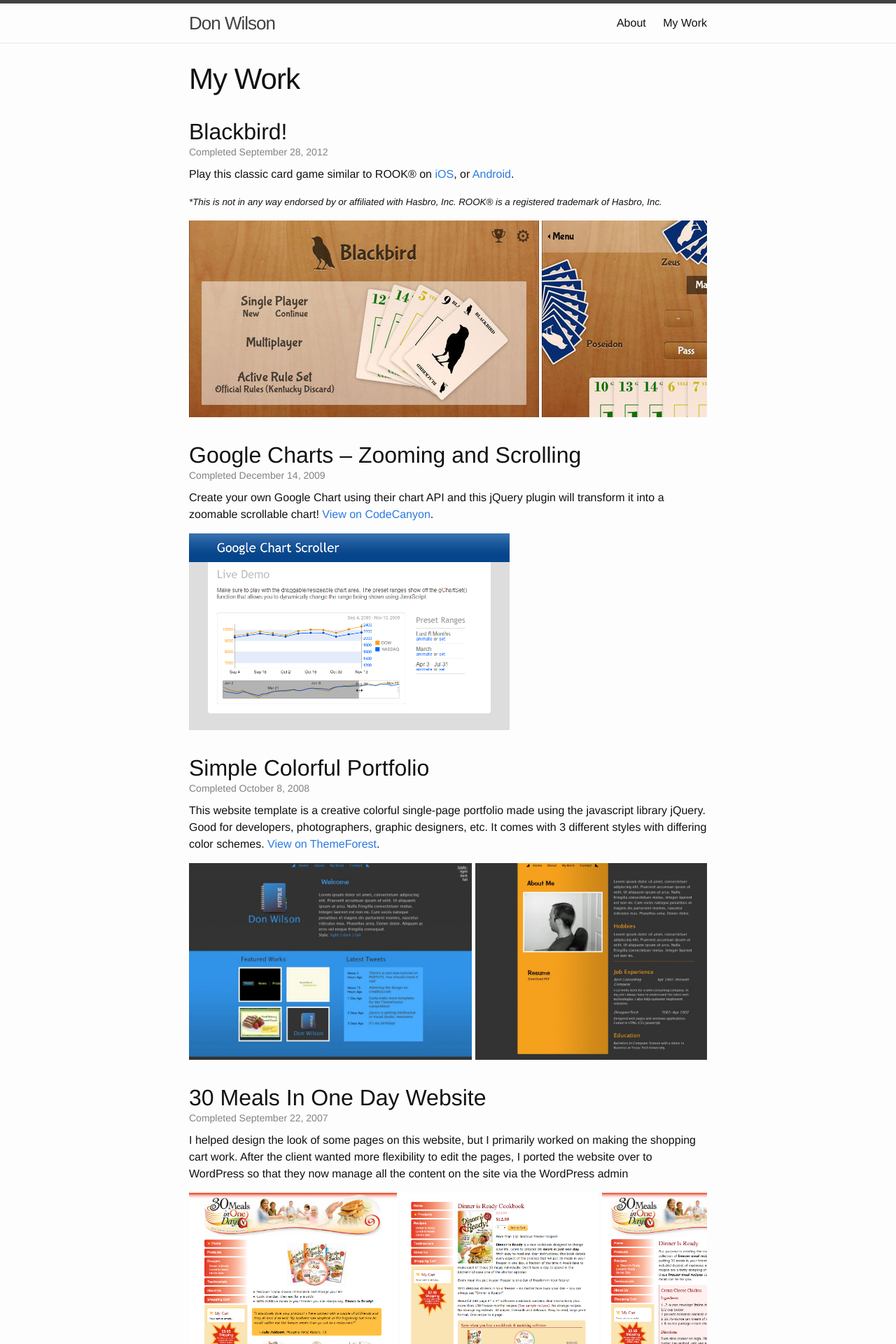
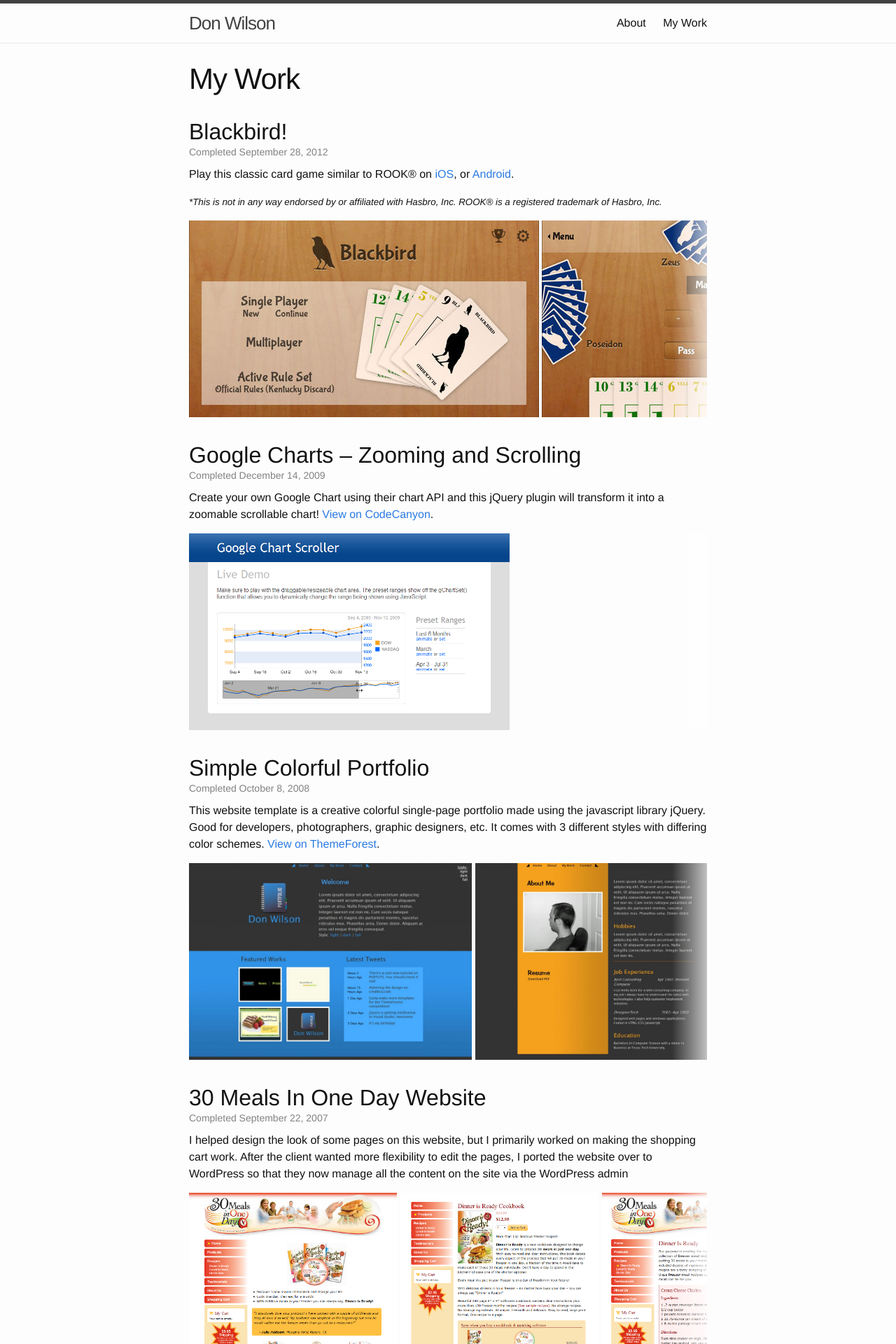
Before and after one commit to dontangg/dontangg.github.io, a Jekyll site: the page built from my-work.html, in a window 1280 px wide. Shown: the top 1920 px of the page at 70% size. Built offline with Jekyll 4.4.1, drawn with Linux system fonts in a browser that asks for light colours.

Commit message:
Fade on the right side of images in my work to indicate scrollable area

```diff
--- a/_sass/_projects.scss
+++ b/_sass/_projects.scss
@@ -1,13 +1,44 @@
 
 .image-gallery {
   list-style: none;
-  margin: 0 0 $spacing-unit;
+  margin: 0;
+  overflow-x: scroll;
   white-space: nowrap;
   width: 100%;
-  overflow-x: scroll;
 
   li {
     display: inline-block;
+  }
+
+  &:after {
+    content: '';
+    width: 50px;
+    display: inline-block;
+  }
+}
+
+.image-gallery-wrap {
+  width: 100%;
+  margin: 0 0 $spacing-unit;
+  position: relative;
+
+  &:before {
+  //.right-overlay {
+    /* Permalink - use to edit and share this gradient: http://colorzilla.com/gradient-editor/#ffffff+0,ffffff+100&amp;0+0,1+99 */
+    background: -moz-linear-gradient(left,  rgba(255,255,255,0) 0%, rgba(255,255,255,0.7) 100%); /* FF3.6+ */
+    background: -webkit-gradient(linear, left top, right top, color-stop(0%,rgba(255,255,255,0)), color-stop(100%,rgba(255,255,255,0.7))); /* Chrome,Safari4+ */
+    background: -webkit-linear-gradient(left,  rgba(255,255,255,0) 0%,rgba(255,255,255,0.7) 100%); /* Chrome10+,Safari5.1+ */
+    background: -o-linear-gradient(left,  rgba(255,255,255,0) 0%, rgba(255,255,255,0.7) 100%); /* Opera 11.10+ */
+    background: -ms-linear-gradient(left,  rgba(255,255,255,0) 0%, rgba(255,255,255,0.7) 100%); /* IE10+ */
+    background: linear-gradient(to right,  rgba(255,255,255,0) 0%, rgba(255,255,255,0.7) 100%); /* W3C */
+
+    bottom: 0;
+    content: '';
+    position: absolute;
+    right: 0;
+    top: 0;
+    width: 50px;
+    z-index: 1;
   }
 }
 
--- a/my-work.html
+++ b/my-work.html
@@ -83,9 +83,11 @@
 
   <p>{{ project.description | replace:'new-paragraph','</p><p>' }}</p>
 
-  <ul class="image-gallery">
-    {% for image in project.images %}
-      <li><a href="{{ site.baseurl }}/assets/projects/{{ image }}"><img height="281" src="{{ site.baseurl }}/assets/projects/{{ image }}" /></a></li>
-    {% endfor %}
-  </ul>
+  <div class="image-gallery-wrap">
+    <ul class="image-gallery">
+      {% for image in project.images %}
+        <li><a href="{{ site.baseurl }}/assets/projects/{{ image }}"><img height="281" src="{{ site.baseurl }}/assets/projects/{{ image }}" /></a></li>
+      {% endfor %}
+    </ul>
+  </div>
 {% endfor %}
```
